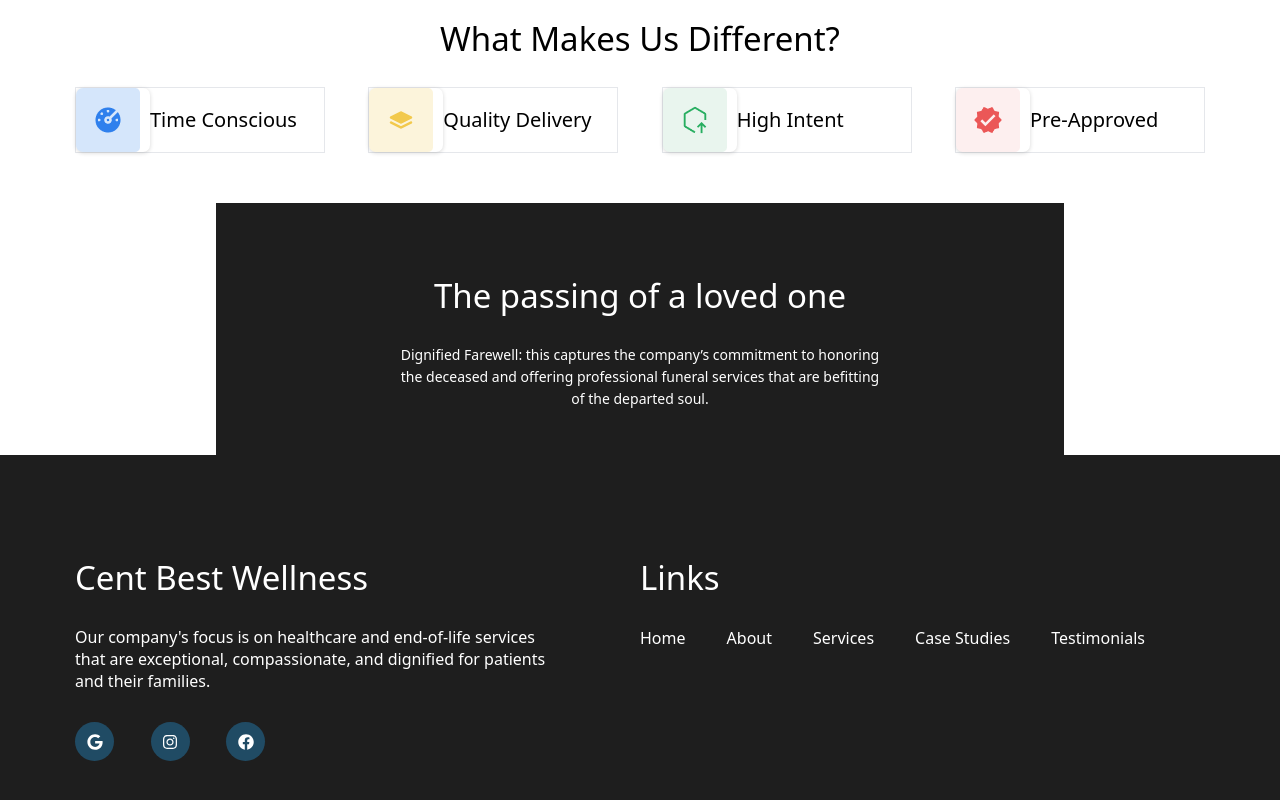
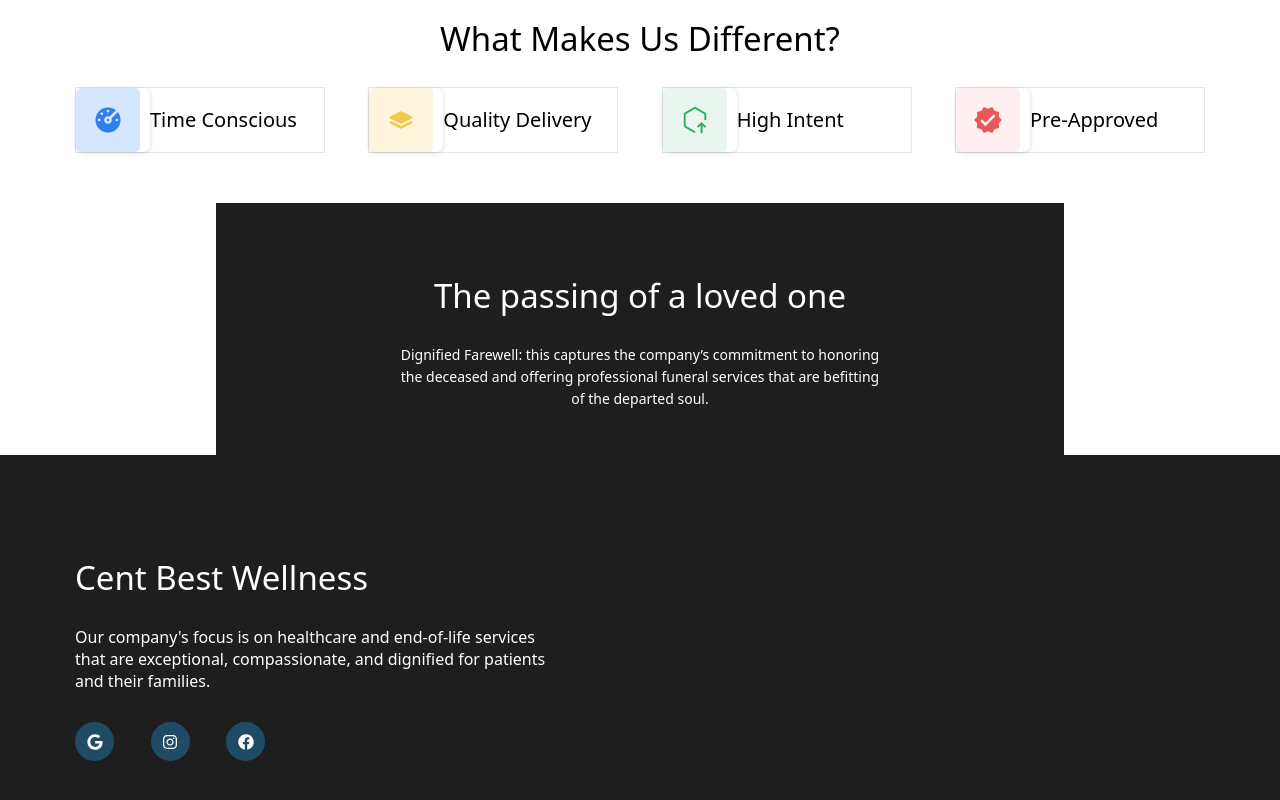
Before and after one commit to Flamanyoman/Reisticdeal, a React (Vite) app: page / in a window 1280 px wide. Shown: the part 4501-5301 px from the top of the page. Built offline with nearby package versions, Linux system fonts and the light colour scheme; a web font is replaced by a local one.

Commit message:
Second to the last commit

```diff
--- a/src/features/footer.jsx
+++ b/src/features/footer.jsx
@@ -53,7 +53,7 @@ const Footer = () => {
         </span>
       </div>
 
-      <div className='w-1/2 flex flex-col pr-[60px] maxScreenMobile:w-full maxScreenMobile:pr-0'>
+      {/* <div className='w-1/2 flex flex-col pr-[60px] maxScreenMobile:w-full maxScreenMobile:pr-0'>
         <BigHeadings color='bigheader_white' type='h2' text1='Links' />
         <div className='flex justify-between items-center maxScreenMobile:flex-col maxScreenMobile:h-[300px] maxScreenMobile:items-start maxScreenMobile:mt-[30px]'>
           <CustomLink to='/' text='Home' />
@@ -62,7 +62,7 @@ const Footer = () => {
           <CustomLink to='/case-studies' text='Case Studies' />
           <CustomLink to='/testimonials' text='Testimonials' />
         </div>
-      </div>
+      </div> */}
     </footer>
   );
 };
```
